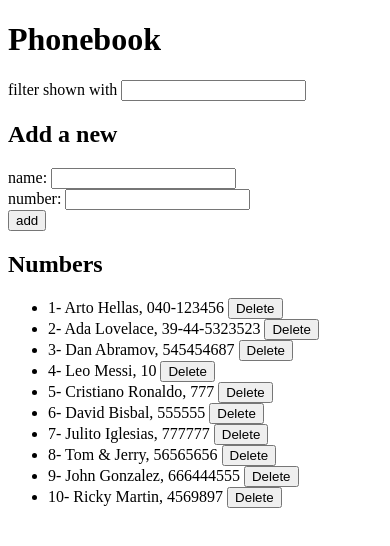
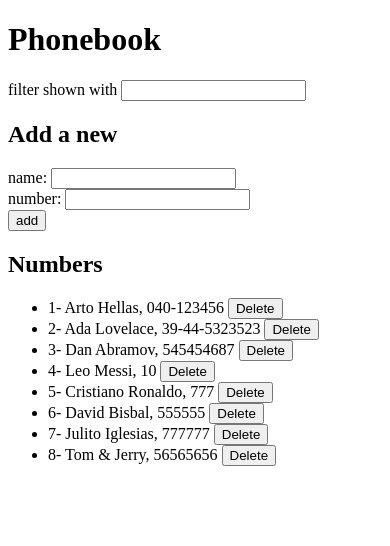
Before and after one commit to noerotgerdev-ai/full-stack-open, a React (Vite) app in the folder part2/phonebook/: page / in a window 390 px wide. Shown: the top 546 px of the page. Built offline with nearby package versions, Linux system fonts and the light colour scheme; data requests are answered from the project's data file.

Commit message:
part2 phonebook 2.17

```diff
--- a/part2/phonebook/db.json
+++ b/part2/phonebook/db.json
@@ -39,16 +39,6 @@
       "id": "3915",
       "name": "Tom & Jerry",
       "number": "56565656"
-    },
-    {
-      "id": "cf84",
-      "name": "John Gonzalez",
-      "number": "666444555"
-    },
-    {
-      "id": "7ac1",
-      "name": "Ricky Martin",
-      "number": "4569897"
     }
   ]
 }
--- a/part2/phonebook/src/App.jsx
+++ b/part2/phonebook/src/App.jsx
@@ -4,6 +4,7 @@ import Persons from "./components/Persons";
 import PersonForm from "./components/PersonForm";
 import contacts from "./services/contacts";
 import Notification from "./components/Notification";
+import ErrorNotification from "./components/ErrorNotification";
 
 const App = () => {
   const [persons, setPersons] = useState([]);
@@ -11,6 +12,7 @@ const App = () => {
   const [newNumber, setNewNumber] = useState("");
   const [filter, setFilter] = useState("");
   const [notification, setNotification] = useState(null);
+  const [errorNotification, setErrorNotification] = useState(null);
 
   useEffect(() => {
     contacts
@@ -29,10 +31,9 @@ const App = () => {
     setNewNumber(event.target.value);
   };
 
-  const setNull = (time) =>
-    setTimeout(() => {
-      setNotification(null);
-    }, time);
+  const handleFilterChange = (event) => {
+    setFilter(event.target.value);
+  };
 
   const handleSubmit = (event) => {
     event.preventDefault();
@@ -70,10 +71,14 @@ const App = () => {
             setNewName("");
             setNewNumber("");
             setNotification(`Succes!! ${newName} number was updated.`);
-            setNull(5000);
+            setTimeout(() => setNotification(null), 5000);
           })
           .catch((error) => {
-            console.log(error);
+            console.log(error.message);
+            setErrorNotification(
+              `Information of ${newName} has already been removed from server.`
+            );
+            setTimeout(() => setErrorNotification(null), 5000);
           });
       }
       return;
@@ -86,15 +91,11 @@ const App = () => {
         setNewName("");
         setNewNumber("");
         setNotification(`Succes!! ${newName} was added.`);
-        setNull(5000);
+        setTimeout(() => setNotification(null), 5000);
       })
       .catch((error) => {
         console.log(error);
       });
-  };
-
-  const handleFilterChange = (event) => {
-    setFilter(event.target.value);
   };
 
   const handleDelete = (id) => {
@@ -111,7 +112,7 @@ const App = () => {
         const newPersons = persons.filter((item) => item.id !== id);
         setPersons(newPersons);
         setNotification(`Succes!! ${personDelete.name} number was deleted.`);
-        setNull(5000);
+        setTimeout(() => setNotification(null), 5000);
       })
       .catch((error) => {
         console.log(error);
@@ -123,6 +124,7 @@ const App = () => {
       <h1>Phonebook</h1>
 
       <Notification message={notification} />
+      <ErrorNotification message={errorNotification} />
 
       <Filter handleFilterChange={handleFilterChange} />
 
--- /dev/null
+++ b/part2/phonebook/src/components/ErrorNotification.jsx
@@ -0,0 +1,15 @@
+const ErrorNotification = ({ message }) => {
+  const notificationStyle = {
+    color: "red",
+    background: "lightgrey",
+    fontSize: 20,
+    borderStyle: "solid",
+    borderRadius: 5,
+    padding: 10,
+    marginBottom: 10,
+  };
+  if(message === null) return null
+
+  return <div style={notificationStyle}>{message}</div>;
+};
+export default ErrorNotification;
```
